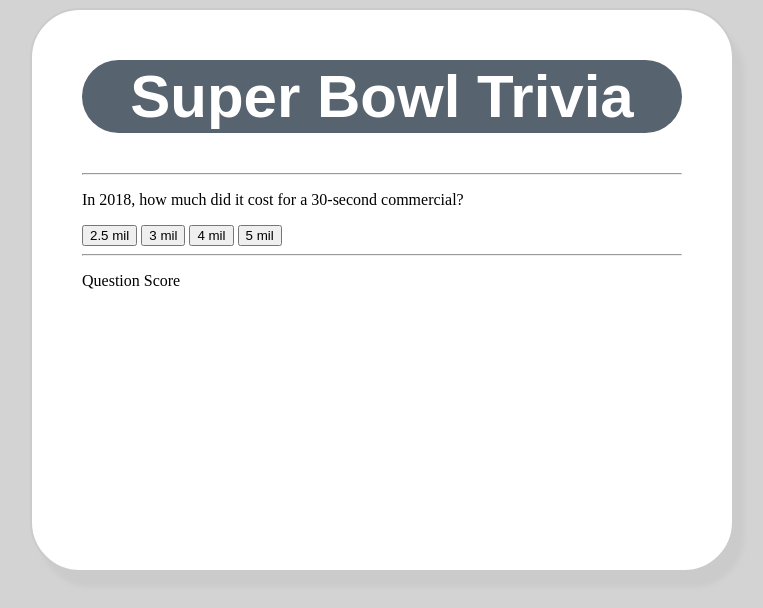
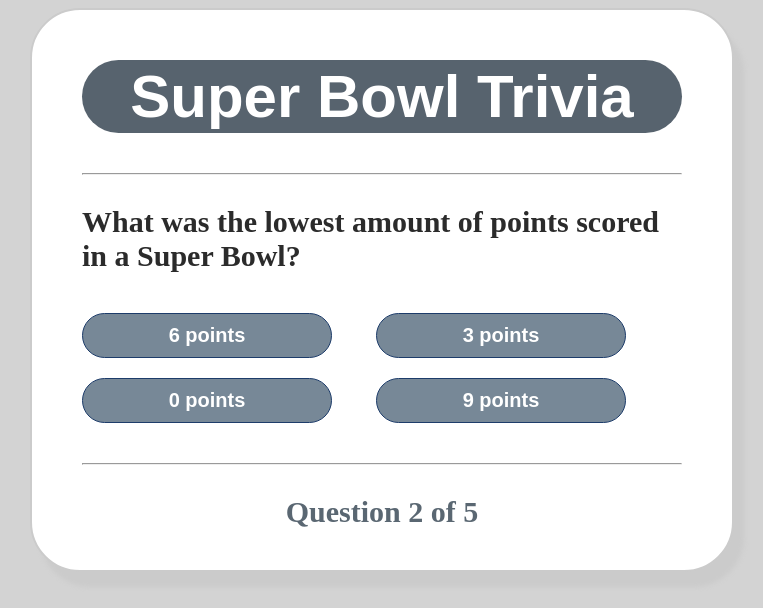
Before and after one commit to samishken/Trivia-Game-, a plain HTML site: page index.html in a window 1280 px wide. Both pictures are taken after a click on the button "2.5 mil". Shown: the whole page, without its empty margins (258-1021 px from the left). Drawn offline with Linux system fonts and the light colour scheme.

```diff
--- a/index.html
+++ b/index.html
@@ -11,13 +11,9 @@
     <div class='superbowl'>
         <div id='trivia'>
             <h1>Super Bowl Trivia</h1>
-            <hr>
+                <hr>
 
-
-
-    <p id="question"></p>
-
-
+            <p id="question"></p>
 
     <div class="button">
         <button id='button0'><span id='choice0'></span></button>
@@ -25,15 +21,13 @@
         <button id='button2'><span id='choice2'></span></button>
         <button id='button3'><span id='choice3'></span></button>
     </div>
-
         <hr>
         <footer>
-            <p id='score'>Question Score</p>
+            <p id='counter'>Question counter</p>
         </footer>
     </div>
 </div>
 
-
     <script src="trivia.js"></script>
 </body>
 </html>
--- a/style.css
+++ b/style.css
@@ -1,5 +1,6 @@
 body {
     background-color: lightgray;
+    /*background-image: url('https://localtvwnep.files.wordpress.com/2018/02/nick-foles-super-bowl-trophy.jpg?quality=85&strip=all&w=400&h=225&crop=1');*/
 }
 
 .superbowl {
@@ -23,12 +24,39 @@ body {
     border-radius: 50px;
 }
 
-#superbowl question {
-    font-family: sans-serif;
-    font-size: 50px;
-    color: #5a6772;
+.superbowl p {
+    font-size: 30px;
+    font-weight: bold;
+    color: #2B2B2B;
 }
 
-.botton {
+#button0, #button1, #button2, #button3 {
+    background-color: #778897;
+    width: 250px;
+    font-size: 20px;
+    color: #fff;
+    border: 1px solid #1d3c6a;
+    border-radius: 50px;
+    margin: 10px 40px 10px 0px;
+    padding: 10px 10px;
+    font-weight: bold;
+}
+#counter {
+    color: #5a6772;
+    text-align: center;
+    font-size: 30px;
+}
+
+
+#button0:hover, #button1:hover, #button2:hover, #button3:hover {
+    cursor: pointer;
+    background-color: #57636e;
+}
+
+#button0:focus, #button1:focus, #button2:focus, #button3:focus {
+    outline: 0;
+}
+
+hr {
     margin-top: 30px;
 }
--- a/trivia.js
+++ b/trivia.js
@@ -1,66 +1,89 @@
-alert('Please answer the following Super Bowl Trivia')
-// question class with 3 attributes (the question, choices and answer)
+alert('Please answer the following Super Bowl Trivia Questions\n\n#flyeaglesfly')
+// question class with 3 attributes for questions, choices and answers)
+// an `correctAnswer` method that adds Correct Answers to score array.
 class Question {
   constructor (text, choices, answer) {
     this.text = text
     this.choices = choices
     this.answer = answer
   }
-
-  correctAnswer (choice) {
+  correctAnswer (choice) {                       // check if User answered correctly
     return choice === this.answer
   }
 }
- // var Quiz = new Quiz(questions)
-
+// Trivia class which generates questions and choices, count questions,
+// move to next question while keeping the score or correct answers
 class Trivia {
   constructor (questions) {
     this.questions = questions
     this.score = 0
     this.questionIndex = 0
   }
-  getQuestionIndex () {                     //get questions method
+  getQuestionIndex () {                     // get the index of current question & choices
     return this.questions[this.questionIndex]
   }
-  gameEnded () {                           //game over method
-    return this.questions.length === this.getQuestionIndex
+  gameEnded () {                           // check if Trivia is ended or not
+    return this.questions.length === this.questionIndex          //* *********
   }
-  guess (answer) {                        //answers method
+  guess (answer) {                        // Checks if user answers. Correct & wrong
     if (this.getQuestionIndex().correctAnswer(answer)) {
       this.score++
     }
     this.questionIndex++
   }
 }
-//functions to populate Question & choices on our screen
+// functions to populate Question & choices on our screen
 function populate () {
   if (trivia.gameEnded()) {
     showScore()
   } else {
           // show question
-    var element = document.getElementById('question')
-    element.innerHTML = trivia.getQuestionIndex().text
+    var populateQuestions = document.getElementById('question')
+    populateQuestions.innerHTML = trivia.getQuestionIndex().text
         // show choices
     var choices = trivia.getQuestionIndex().choices
     for (var i = 0; i < choices.length; i++) {
-          var picks = document.getElementById('choice' + i)
-          picks.innerHTML = choices[i]
+      var picks = document.getElementById('choice' + i)
+      picks.innerHTML = choices[i]
 
-
-        }
-
+      guess('button' + i, choices[i])
+    }
+    counter()
   }
 }
 
+function guess (id, guess) {
+  var button = document.getElementById(id)
+  button.onclick = function () {
+    trivia.guess(guess)
+    populate()    //see if the game ended or not
+  }
+}
 
-var questions = [
+// counting questions answered and remaining questions
+function counter () {
+  var currentQuestionNumber = trivia.questionIndex + 1
+  var progress = document.getElementById('counter')
+  progress.innerHTML = 'Question ' + currentQuestionNumber + ' of ' + trivia.questions.length
+}
+
+   // function show score at the end
+function showScore () {
+  var gameOverHtml = '<h1>Result</h1>'
+  gameOverHtml += `<h2 id="score"> Your Scores: ${trivia.score} </h2>`
+  var finalResult = document.getElementById('trivia')
+  finalResult.innerHTML = gameOverHtml
+}
+
+// Questions, choices and answers array.
+var Questions = [
   new Question('In 2018, how much did it cost for a 30-second commercial?', ['2.5 mil', '3 mil', '4 mil', '5 mil'], 'd'),
   new Question('What was the lowest amount of points scored in a Super Bowl?', ['6 points', '3 points', '0 points', '9 points'], 'b'),
-  new Question('How long was the longest successful field goal, kicked by Steve Christie?', ['54 yards', '62 yeards', '72 yards', '48 yards'], 'a'),
+  new Question('How long was the longest successful field goal in Super Bowl?', ['54 yards', '62 yeards', '72 yards', '48 yards'], 'a'),
   new Question('Out of the 32 NFL teams, how many teams have made it to the Super Bowl?', ['All teams', '28 teams', '25 teams', '21 teams'], 'b'),
   new Question('Second to one big holiday, Americans consume more of this on Super Bowl Sunday.', ['Sports Gear', 'TV', 'Food', 'Flowers'], 'c')
 ]
-
-var trivia = new Trivia(questions)
+//Trivia controller object
+var trivia = new Trivia(Questions)
 
 populate()
```
